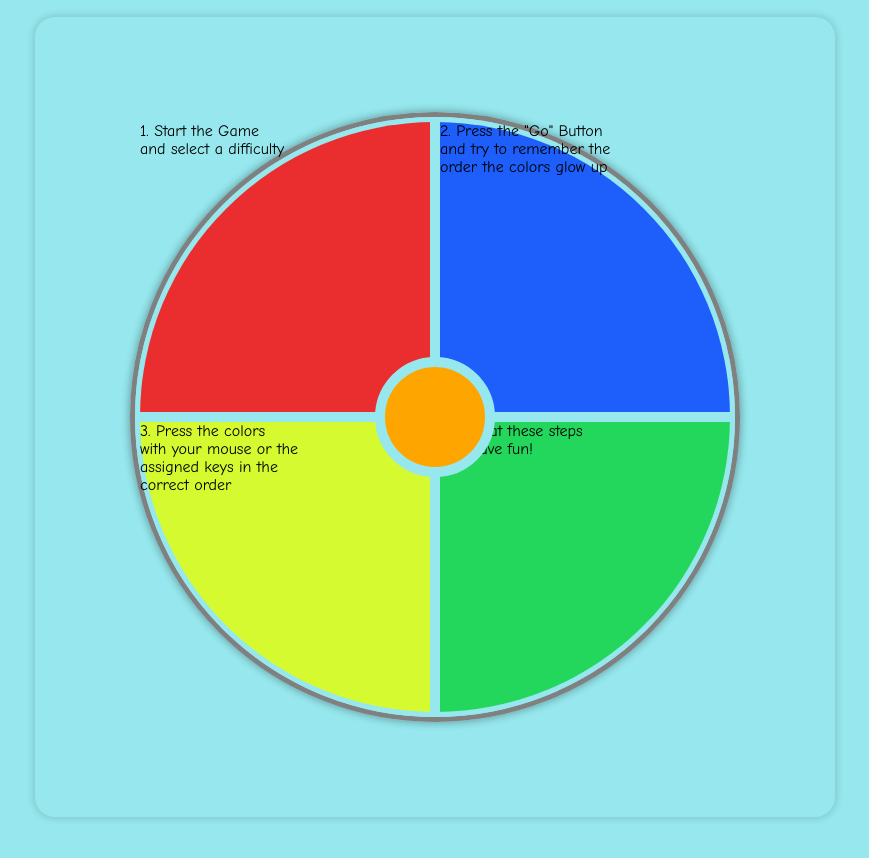
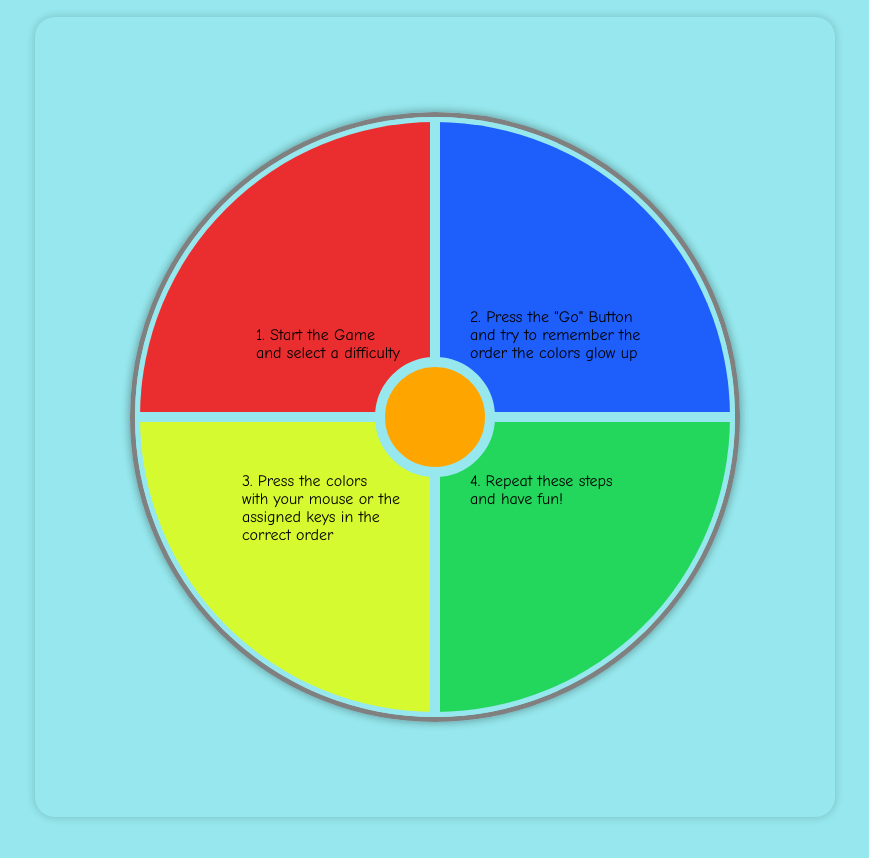
Before and after one commit to NixTS/remember-the-colors, a plain HTML site: page index.html in a window 1280 px wide. Shown: the part 3940-4798 px from the top of the page, without its empty margins (205-1074 px from the left). Drawn offline with Linux system fonts and the light colour scheme.

Commit message:
Style instructions screen text position

```diff
--- a/assets/css/style.css
+++ b/assets/css/style.css
@@ -163,3 +163,29 @@ main {
     left: 30px;
     top: 50px;
 }
+
+/* instruction screen text positions */
+
+.top-left-button p {
+    position: absolute;
+    right: 30px;
+    bottom: 50px;
+}
+
+.top-right-button p {
+    position: absolute;
+    left: 30px;
+    bottom: 50px;
+}
+
+.bottom-left-button p {
+    position: absolute;
+    right: 30px;
+    top: 50px;
+}
+
+.bottom-right-button p {
+    position: absolute;
+    left: 30px;
+    top: 50px;
+}
```
